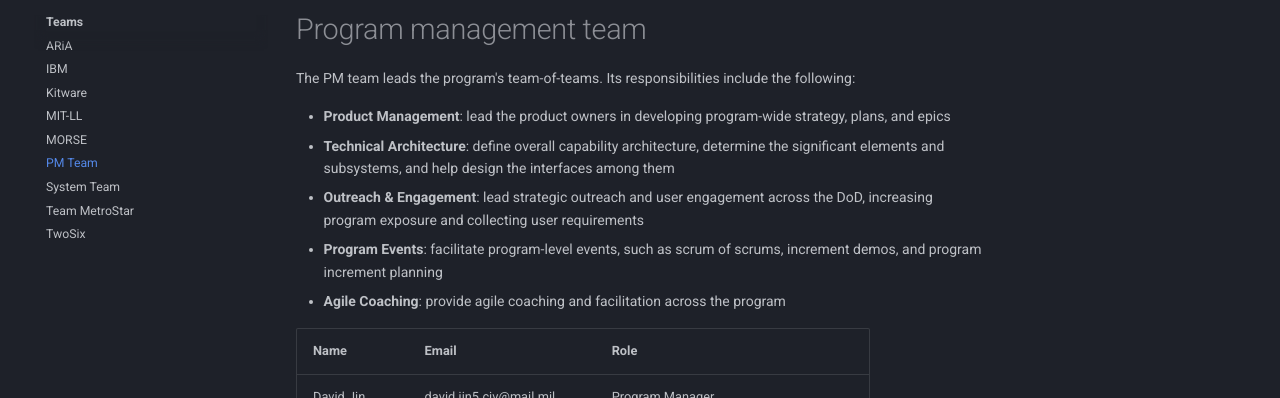
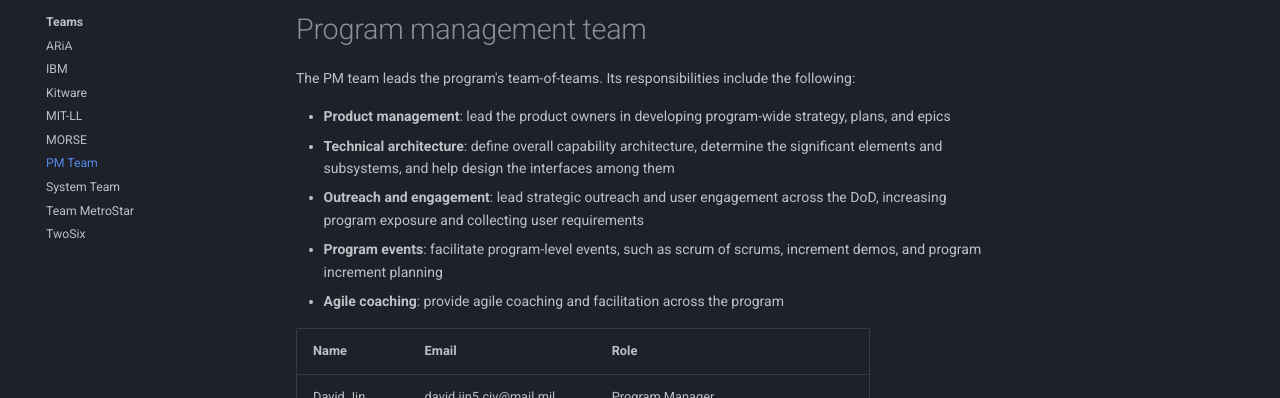
Before and after one commit to zheng0xd/JATIC-internal-docs, an MkDocs documentation site: the page built from docs/teams/pm.md, in a window 1280 px wide. Shown: the part 135-533 px from the top of the page. Built offline with MkDocs 1.6.1 and Material for MkDocs 9.7.7, drawn with Linux system fonts in a browser that asks for light colours.

Commit message:
capitalization

```diff
--- a/docs/teams/pm.md
+++ b/docs/teams/pm.md
@@ -2,11 +2,11 @@
 
 The PM team leads the program's team-of-teams. Its responsibilities include the following:
 
-- **Product Management**: lead the product owners in developing program-wide strategy, plans, and epics
-- **Technical Architecture**: define overall capability architecture, determine the significant elements and subsystems, and help design the interfaces among them
-- **Outreach & Engagement**: lead strategic outreach and user engagement across the DoD, increasing program exposure and collecting user requirements
-- **Program Events**: facilitate program-level events, such as scrum of scrums, increment demos, and program increment planning
-- **Agile Coaching**: provide agile coaching and facilitation across the program
+- **Product management**: lead the product owners in developing program-wide strategy, plans, and epics
+- **Technical architecture**: define overall capability architecture, determine the significant elements and subsystems, and help design the interfaces among them
+- **Outreach and engagement**: lead strategic outreach and user engagement across the DoD, increasing program exposure and collecting user requirements
+- **Program events**: facilitate program-level events, such as scrum of scrums, increment demos, and program increment planning
+- **Agile coaching**: provide agile coaching and facilitation across the program
 
 | Name | Email | Role |
 | ---- | ----- | ---- |
```
